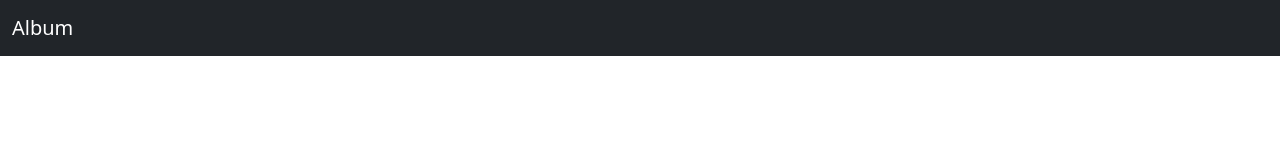
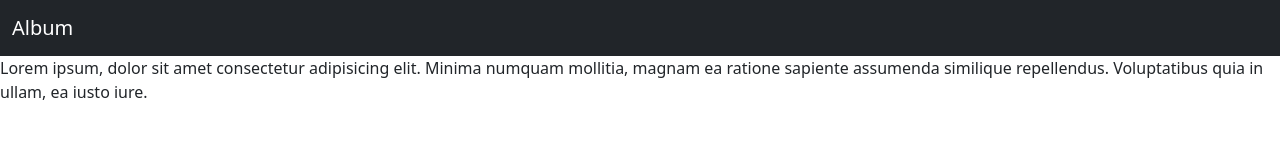
Before and after one commit to abhi-2107/project05_Album, a plain HTML site: page index.html in a window 1280 px wide. Drawn offline with nearby package versions, Linux system fonts and the light colour scheme.

```diff
--- a/index.html
+++ b/index.html
@@ -19,6 +19,8 @@
   </div>
  </nav>
 
+ <p>Lorem ipsum, dolor sit amet consectetur adipisicing elit. Minima numquam mollitia, magnam ea ratione sapiente assumenda similique repellendus. Voluptatibus quia in ullam, ea iusto iure.</p>
+
     <script src="https://cdn.jsdelivr.net/npm/bootstrap@5.2.1/dist/js/bootstrap.bundle.min.js" integrity="sha384-u1OknCvxWvY5kfmNBILK2hRnQC3Pr17a+RTT6rIHI7NnikvbZlHgTPOOmMi466C8" crossorigin="anonymous"></script>
   </body>
 </html>
```
